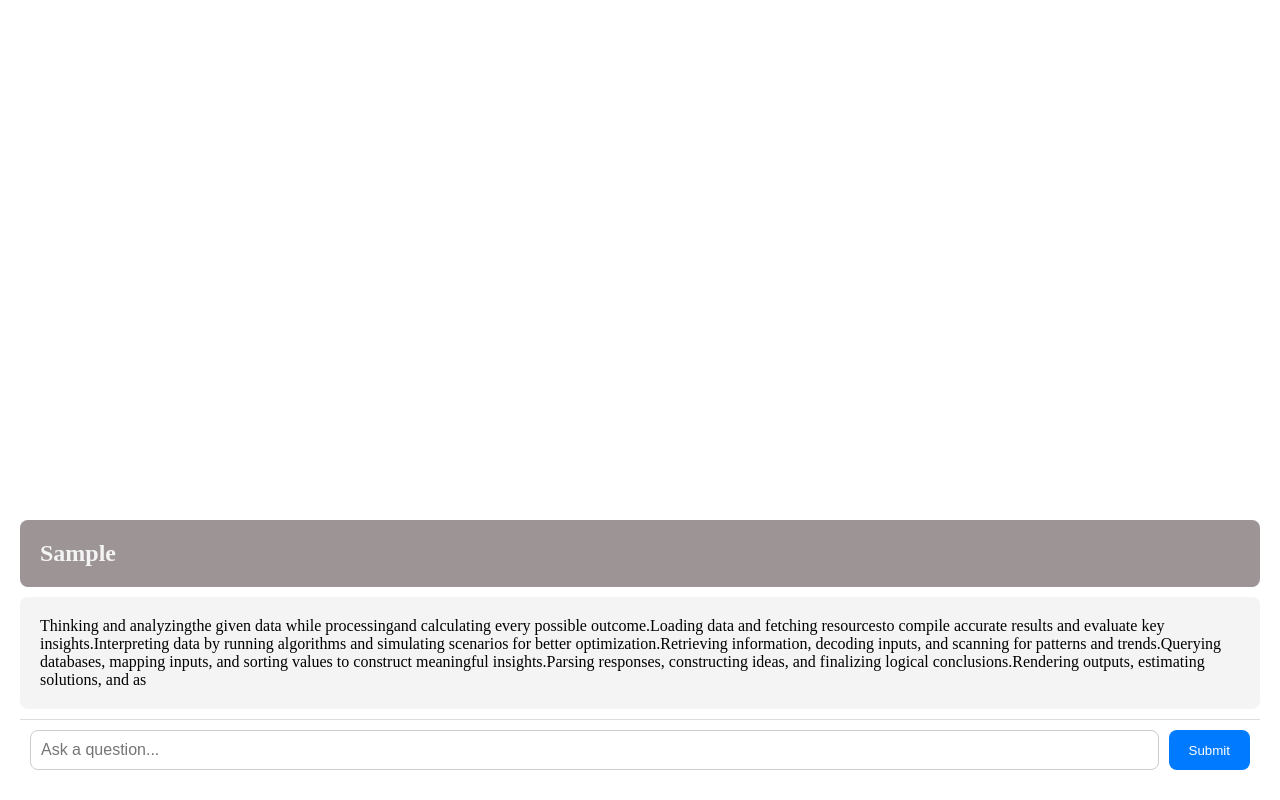
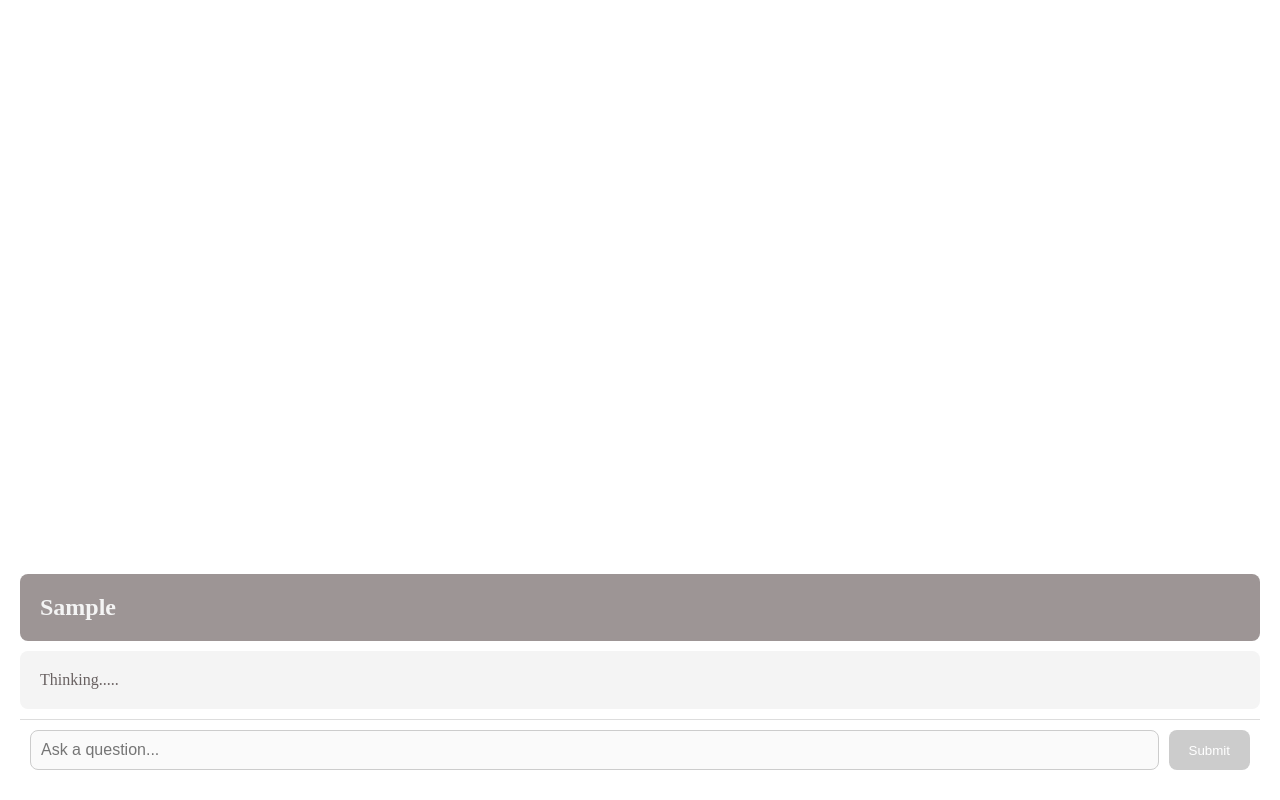
Before and after one commit to VinitSonagara/Chatbot, a React (Vite) app: page / in a window 1280 px wide. Both pictures are taken after typing "Sample" into the empty fields and a click on the button "Submit". Built offline with nearby package versions, Linux system fonts and the light colour scheme.

Commit message:
Add Thinking... UI logic

```diff
--- a/src/App.css
+++ b/src/App.css
@@ -59,3 +59,18 @@
 	background-color: #ccc;
 	cursor: not-allowed;
 }
+
+.thinking {
+	animation: blink 1.5s infinite;
+	color: #625a5a;
+}
+
+@keyframes blink {
+	0%,
+	100% {
+		opacity: 1;
+	}
+	50% {
+		opacity: 0;
+	}
+}
--- a/src/App.jsx
+++ b/src/App.jsx
@@ -7,12 +7,27 @@ import InputField from './components/InputField';
 const App = () => {
 	const [displayText, setDisplayText] = useState('');
 	const [isLoading, setIsLoading] = useState(false);
+	const [isThinking, setIsThinking] = useState(false);
+	const [thinkingDots, setThinkingDots] = useState('');
 	const [chunks, setChunks] = useState([]);
 	const [currentChunkIndex, setCurrentChunkIndex] = useState(0);
 	const [charIndex, setCharIndex] = useState(0);
 	const [questions, setQuestions] = useState([]);
 	const [answers, setAnswers] = useState([]);
 	const displayTextRef = useRef('');
+
+	useEffect(() => {
+		if (!isThinking) {
+			setThinkingDots('');
+			return;
+		}
+
+		const interval = setInterval(() => {
+			setThinkingDots((prev) => (prev.length < 10 ? prev + '.' : ''));
+		}, 500);
+
+		return () => clearInterval(interval);
+	}, [isThinking]);
 
 	useEffect(() => {
 		if (chunks.length === 0 || currentChunkIndex >= chunks.length) return;
@@ -37,6 +52,7 @@ const App = () => {
 		e.preventDefault();
 		setDisplayText('');
 		setIsLoading(true);
+		setIsThinking(true);
 		setChunks([]);
 		setCurrentChunkIndex(0);
 		setCharIndex(0);
@@ -45,6 +61,7 @@ const App = () => {
 		try {
 			const stream = mockChunkedApi();
 			const reader = stream.getReader();
+			let isFirstChunk = true;
 
 			while (true) {
 				const { done, value } = await reader.read();
@@ -56,6 +73,10 @@ const App = () => {
 				}
 
 				if (value) {
+					if (isFirstChunk) {
+						setIsThinking(false);
+						isFirstChunk = false;
+					}
 					displayTextRef.current = displayTextRef.current + value;
 					setChunks((prev) => [...prev, value]);
 				}
@@ -72,7 +93,13 @@ const App = () => {
 			<QAList
 				questions={questions}
 				answers={answers}
-				displayText={displayText}
+				displayText={
+					isThinking ? (
+						<span className='thinking'>{`Thinking${thinkingDots}`}</span>
+					) : (
+						displayText
+					)
+				}
 			/>
 			<InputField handleSubmit={handleSubmit} isLoading={isLoading} />
 		</div>
--- a/src/helper/mockChunkedApi.js
+++ b/src/helper/mockChunkedApi.js
@@ -41,6 +41,8 @@ const mockChunkedApi = () => {
 	return new ReadableStream({
 		start: (controller) => {
 			let i = 0;
+
+			setTimeout(() => {
 				const interval = setInterval(() => {
 					if (i < chunks.length) {
 						controller.enqueue(chunks[i]);
@@ -50,6 +52,7 @@ const mockChunkedApi = () => {
 						clearInterval(interval);
 					}
 				}, 10);
+			}, 6000);
 		},
 	});
 };
```
Lines whose indentation alone changed are shown as unchanged.
